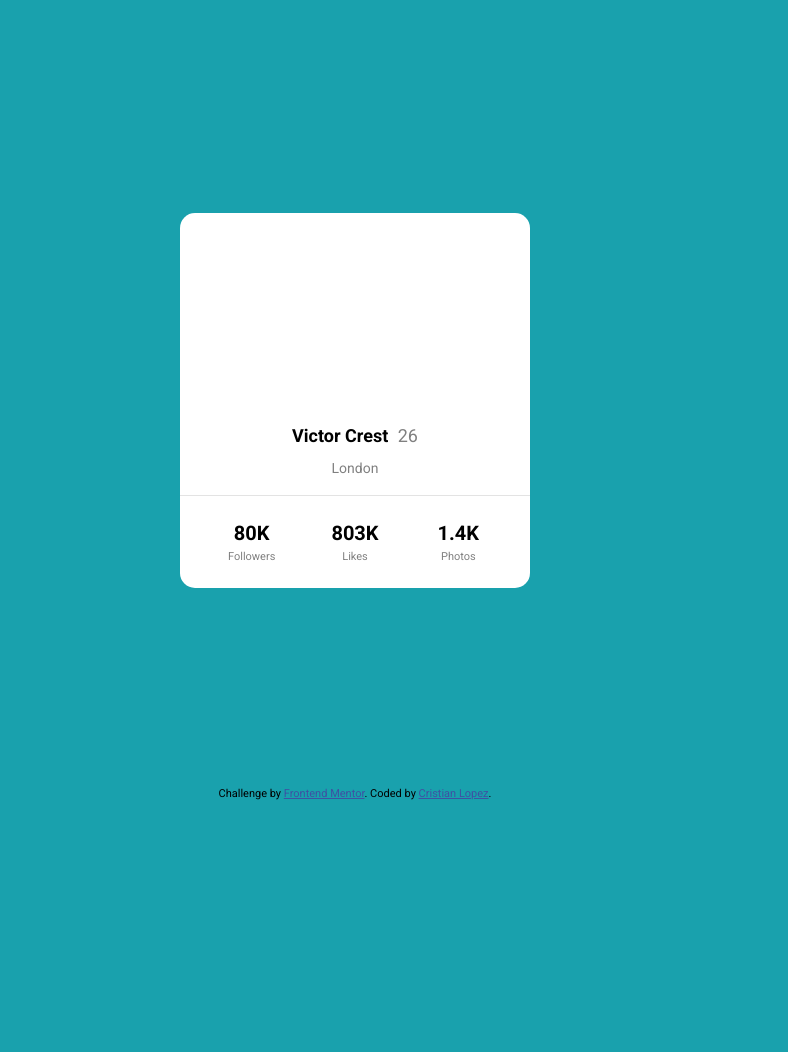
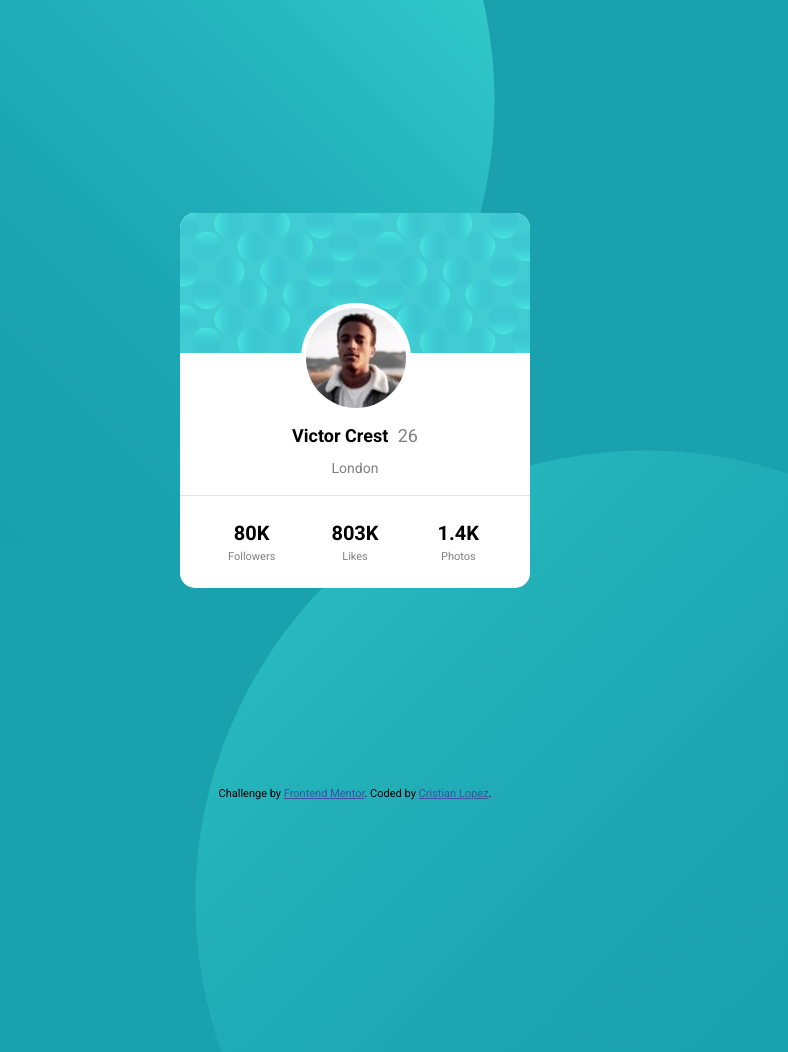
Before and after one commit to callapa1/profile_card_component, a plain HTML site: page index.html in a window 1280 px wide. Shown: the top 1052 px of the page, without its empty margins (285-1073 px from the left). Drawn offline with Linux system fonts and the light colour scheme; the site is published under a folder, as on GitHub Pages, so addresses that start at the root find nothing.

Commit message:
Update main.css

```diff
--- a/main.css
+++ b/main.css
@@ -24,14 +24,14 @@ body {
   z-index: -1;
 }
   .bubble-one {
-    background-image: url('/images/bg-pattern-top.svg');
+    background-image: url('images/bg-pattern-top.svg');
     background-size: 900px;
     background-repeat: no-repeat;
     top: -350px;
     left: -120px;
   }
   .bubble-two {
-    background-image: url('/images/bg-pattern-bottom.svg');
+    background-image: url('images/bg-pattern-bottom.svg');
     background-size: 900px;
     background-repeat: no-repeat;
     bottom: -550px;
@@ -55,7 +55,7 @@ body {
     border-top-left-radius: 15px;
     border-top-right-radius: 15px;
     top: 0;
-    background-image: url('/images/bg-pattern-card.svg');
+    background-image: url('images/bg-pattern-card.svg');
     width: 100%;
     height: 140px;
   }
@@ -71,7 +71,7 @@ body {
   }
   .avatar-img {
     position: absolute;
-    background-image: url('/images/image-victor.jpg');
+    background-image: url('images/image-victor.jpg');
     background-position: center;
     background-size: cover;
     height: 100px;
```
